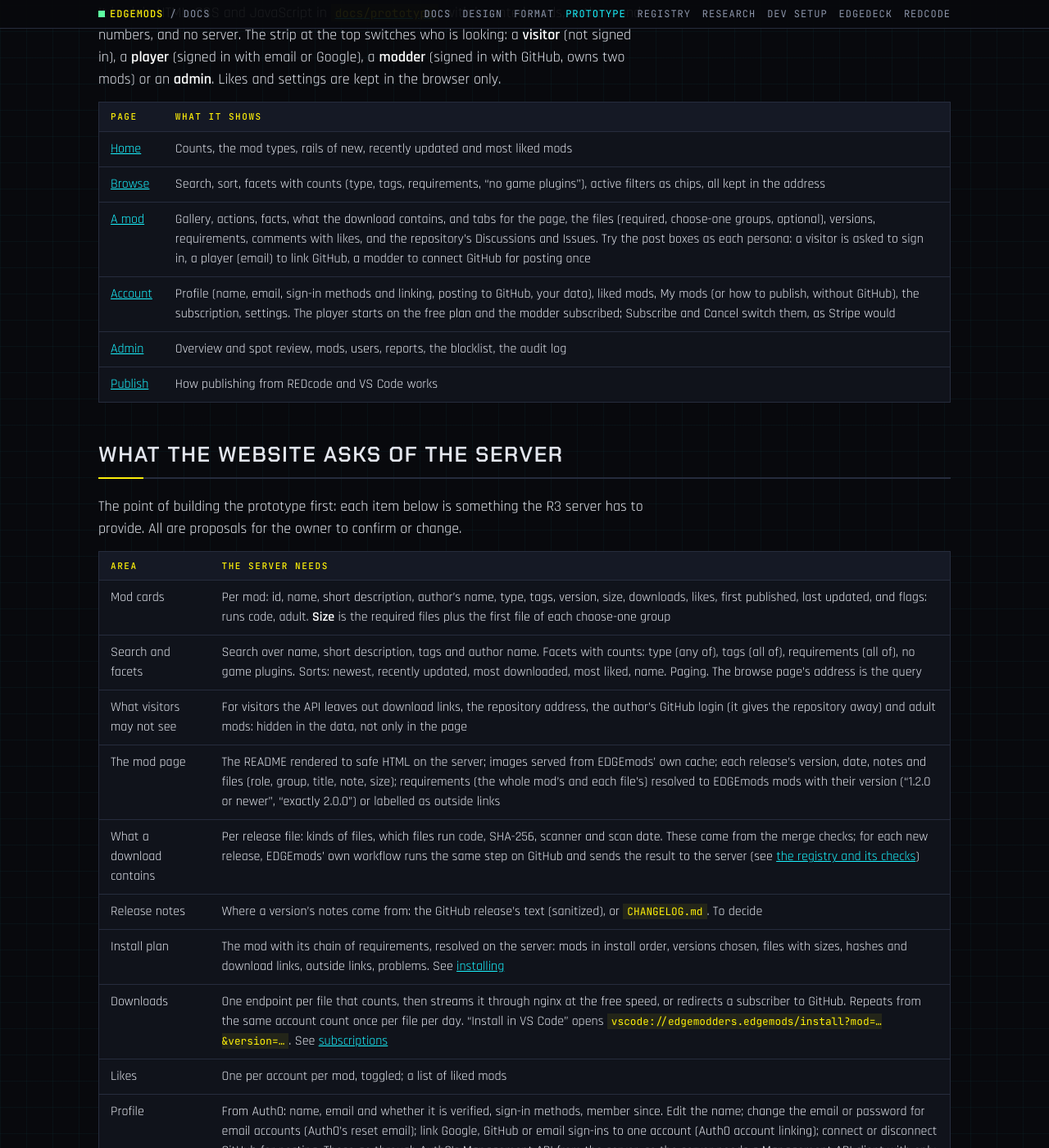
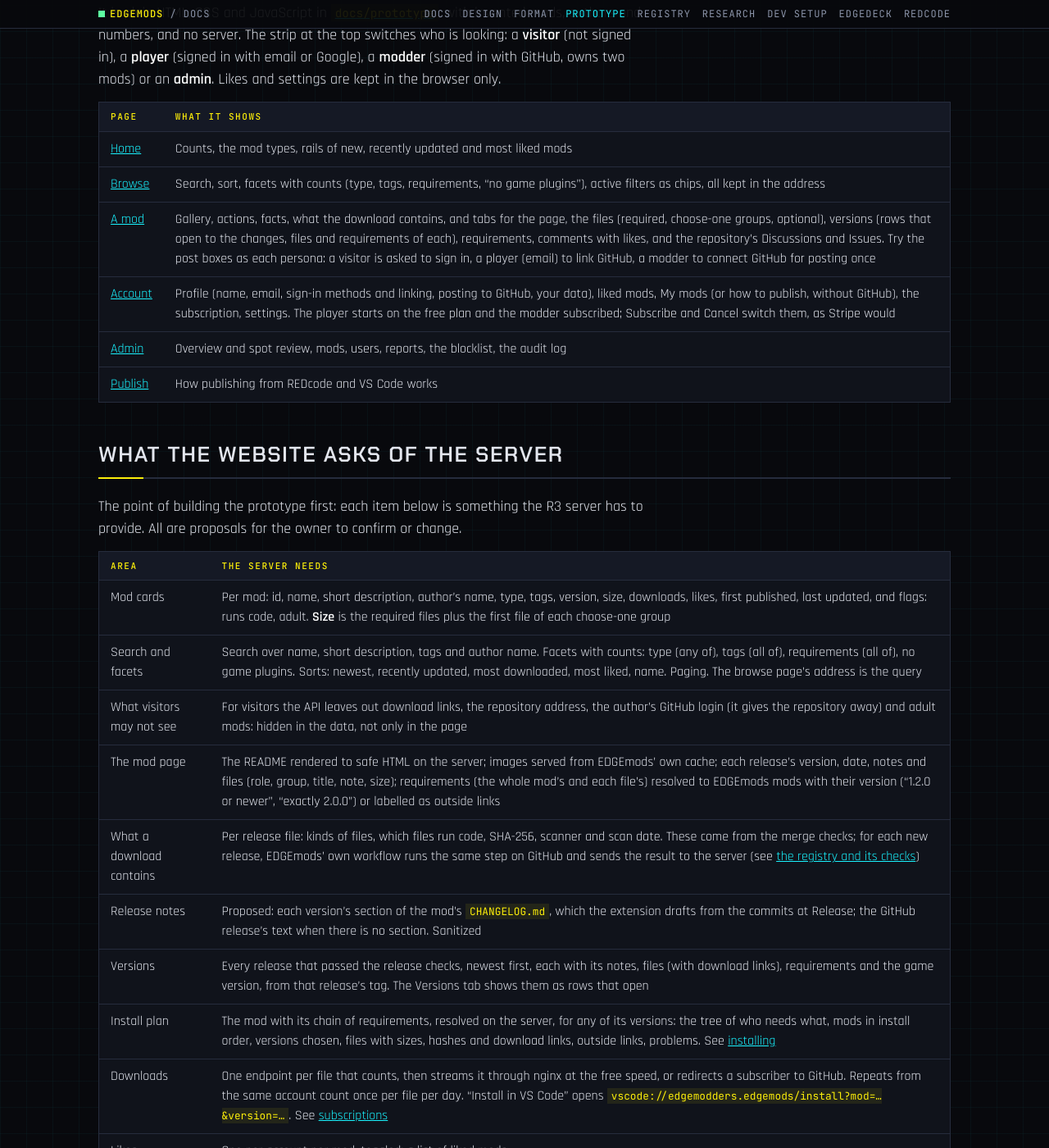
Before and after one commit to Edgemodders/EDGEmods, a Jekyll site: the page built from docs/prototype.md, in a window 1280 px wide and 1400 px high, scrolled down 250 px. Shown: the whole window at 82% size. Built offline with Jekyll 4.4.1, drawn with Linux system fonts in a browser that asks for light colours; our own code applies the rules of GitHub Pages for plain Markdown files.

Commit message:
Prototype: the Versions tab as rows that open to each release's changes, files and requirements
Co-Authored-By: Claude Opus 5.5 <noreply@anthropic.com>

```diff
--- a/docs/prototype.md
+++ b/docs/prototype.md
@@ -8,7 +8,7 @@ It is plain HTML, CSS and JavaScript in [`docs/prototype`](https://github.com/Ed
 |---|---|
 | [Home](prototype/index.html) | Counts, the mod types, rails of new, recently updated and most liked mods |
 | [Browse](prototype/browse.html) | Search, sort, facets with counts (type, tags, requirements, "no game plugins"), active filters as chips, all kept in the address |
-| [A mod](prototype/mod.html?id=arasaka-tactical-wear) | Gallery, actions, facts, what the download contains, and tabs for the page, the files (required, choose-one groups, optional), versions, requirements, comments with likes, and the repository's Discussions and Issues. Try the post boxes as each persona: a visitor is asked to sign in, a player (email) to link GitHub, a modder to connect GitHub for posting once |
+| [A mod](prototype/mod.html?id=arasaka-tactical-wear) | Gallery, actions, facts, what the download contains, and tabs for the page, the files (required, choose-one groups, optional), versions (rows that open to the changes, files and requirements of each), requirements, comments with likes, and the repository's Discussions and Issues. Try the post boxes as each persona: a visitor is asked to sign in, a player (email) to link GitHub, a modder to connect GitHub for posting once |
 | [Account](prototype/me.html?as=modder) | Profile (name, email, sign-in methods and linking, posting to GitHub, your data), liked mods, My mods (or how to publish, without GitHub), the subscription, settings. The player starts on the free plan and the modder subscribed; Subscribe and Cancel switch them, as Stripe would |
 | [Admin](prototype/admin.html?as=admin) | Overview and spot review, mods, users, reports, the blocklist, the audit log |
 | [Publish](prototype/publish.html) | How publishing from REDcode and VS Code works |
@@ -24,8 +24,9 @@ The point of building the prototype first: each item below is something the R3 s
 | What visitors may not see | For visitors the API leaves out download links, the repository address, the author's GitHub login (it gives the repository away) and adult mods: hidden in the data, not only in the page |
 | The mod page | The README rendered to safe HTML on the server; images served from EDGEmods' own cache; each release's version, date, notes and files (role, group, title, note, size); requirements (the whole mod's and each file's) resolved to EDGEmods mods with their version ("1.2.0 or newer", "exactly 2.0.0") or labelled as outside links |
 | What a download contains | Per release file: kinds of files, which files run code, SHA-256, scanner and scan date. These come from the merge checks; for each new release, EDGEmods' own workflow runs the same step on GitHub and sends the result to the server (see [the registry and its checks](design.html#the-registry-and-its-checks)) |
-| Release notes | Where a version's notes come from: the GitHub release's text (sanitized), or `CHANGELOG.md`. To decide |
-| Install plan | The mod with its chain of requirements, resolved on the server: mods in install order, versions chosen, files with sizes, hashes and download links, outside links, problems. See [installing](design.html#installing-a-mod-and-its-requirements) |
+| Release notes | Proposed: each version's section of the mod's `CHANGELOG.md`, which the extension drafts from the commits at Release; the GitHub release's text when there is no section. Sanitized |
+| Versions | Every release that passed the release checks, newest first, each with its notes, files (with download links), requirements and the game version, from that release's tag. The Versions tab shows them as rows that open |
+| Install plan | The mod with its chain of requirements, resolved on the server, for any of its versions: the tree of who needs what, mods in install order, versions chosen, files with sizes, hashes and download links, outside links, problems. See [installing](design.html#installing-a-mod-and-its-requirements) |
 | Downloads | One endpoint per file that counts, then streams it through nginx at the free speed, or redirects a subscriber to GitHub. Repeats from the same account count once per file per day. "Install in VS Code" opens `vscode://edgemodders.edgemods/install?mod=…&version=…`. See [subscriptions](design.html#subscriptions-and-download-speed) |
 | Likes | One per account per mod, toggled; a list of liked mods |
 | Profile | From Auth0: name, email and whether it is verified, sign-in methods, member since. Edit the name; change the email or password for email accounts (Auth0's reset email); link Google, GitHub or email sign-ins to one account (Auth0 account linking); connect or disconnect GitHub for posting. These go through Auth0's Management API from the server, so the server needs a Management API client with only the scopes these need |
--- a/docs/prototype/assets/site.css
+++ b/docs/prototype/assets/site.css
@@ -215,6 +215,9 @@ select.sort:focus { outline: none; border-color: var(--yellow); }
 .version { display: grid; grid-template-columns: 130px minmax(0, 1fr) auto; gap: 6px 18px; align-items: start; }
 .version .v { font-family: var(--display); font-weight: 700; font-size: 22px; } .version .v small { display: block; font-family: var(--mono); font-size: 11px; font-weight: 400; color: var(--dim); letter-spacing: .06em; }
 .version ul { margin: 0; padding-left: 18px; } .version li::marker { color: var(--yellow); }
+.version-row summary .num { font-family: var(--display); font-weight: 700; font-size: 18px; color: var(--fg); min-width: 64px; }
+.version-row .changes { margin: 0 0 14px; padding-left: 18px; } .version-row .changes li::marker { color: var(--yellow); }
+.version-row .vfiles { margin-bottom: 14px; } .version-row .vfiles .file { grid-template-columns: 96px minmax(0, 1fr) auto; }
 .posts { display: flex; flex-direction: column; gap: 10px; }
 .post { background: var(--panel); border: 1px solid var(--line); padding: 12px 14px; }
 .post .who { display: flex; align-items: center; gap: 8px; flex-wrap: wrap; font-size: 15px; }
```
Also changed, not shown: docs/prototype/assets/app.js (+18 -4 lines), docs/prototype/assets/data.js (+15 -5 lines).
